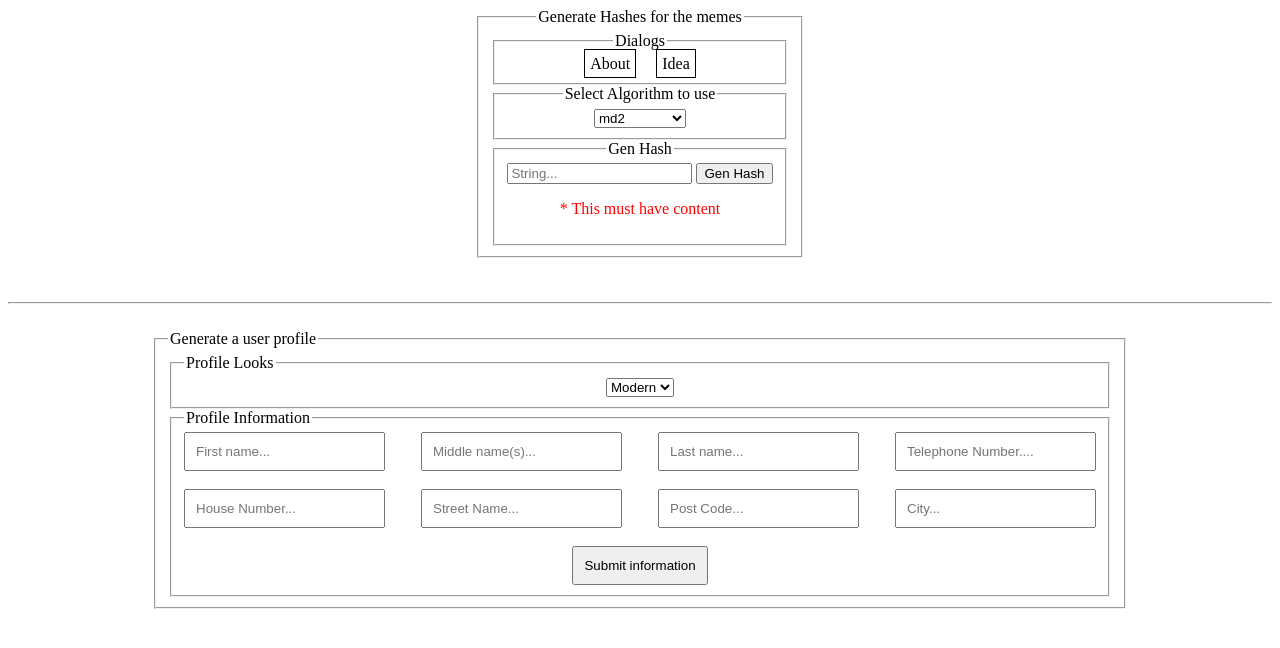
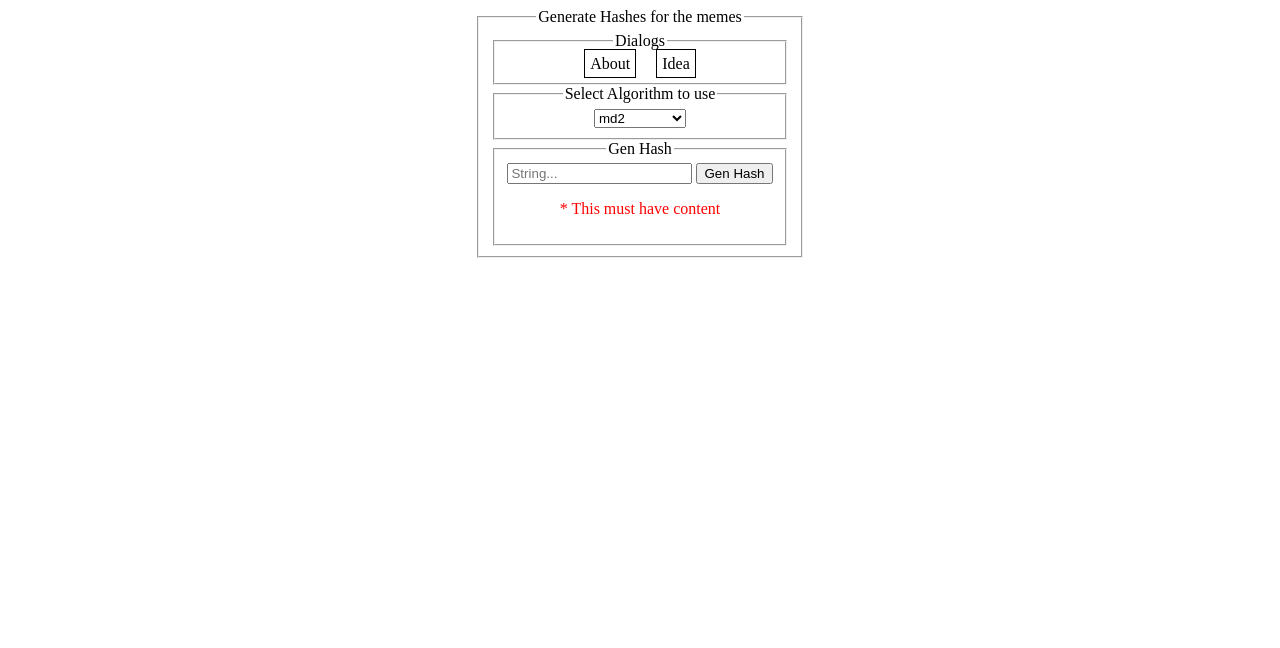
Before and after one commit to dstlny/language-experimentation, a PHP site: page /home.php in a window 1280 px wide. Shown: the top 648 px of the page. Run offline with PHP 8.4, Linux system fonts and the light colour scheme.

Commit message:
Update home.php

```diff
--- a/personal-thing/home.php
+++ b/personal-thing/home.php
@@ -94,56 +94,4 @@ if(!empty($_POST['txtString'])){
 }
 
     require_once 'footer.php';
-    echo '<br><hr><br>';
-    require_once 'header.php';
 ?>
-<div style="display:flex; padding: 0; margin: 0; list-style: none; align-items: center; justify-content: center;">
-    <fieldset>
-        <legend>Generate a user profile</legend>
-        <form method="post" action="">
-            <fieldset>
-                <legend>Profile Looks</legend>
-                    <center>
-                        <select id="profSelect">
-                            <option value="1">Modern</option>
-                        </select>
-                    </center>
-            </fieldset>
-            <fieldset>
-                <legend>Profile Information</legend>
-                    <center>
-                        <input style="padding: 10px;" type="text" placeholder="First name..." name="txtFirstName">&emsp;&emsp;
-                        <input style="padding: 10px;" type="text" placeholder="Middle name(s)..." name="txtMiddleName">&emsp;&emsp;
-                        <input style="padding: 10px;" type="text" placeholder="Last name..." name="txtLastName">&emsp;&emsp;
-                        <input style="padding: 10px;" type="tel" placeholder="Telephone Number...." name="txtTelNo"><br><br>
-                        <?php
-                            if(isset($_SESSION['genInfo'])) {
-                                echo $_SESSION['genInfo'];
-                            }
-                        ?>
-                        <input style="padding: 10px;" type="number" placeholder="House Number..." name="txtHouseNo">&emsp;&emsp;
-                        <input style="padding: 10px;" type="text" placeholder="Street Name..." name="txtStreet">&emsp;&emsp;
-                        <input style="padding: 10px;" type="text" placeholder="Post Code..." name="txtPost">&emsp;&emsp;
-                        <input style="padding: 10px;" type="text" placeholder="City..." name="txtCity"><br><br>
-                        <?php
-                            if(isset($_SESSION['genInfo2'])) {
-                                echo $_SESSION['genInfo2'];
-                            }
-                        ?>
-                        <button style="padding: 10px;" type="submit" name="subInfo" value="submit">Submit information</button>
-                    </center>
-            </fieldset>
-        </form>
-     </fieldset>
-</div>
-<?php
-    if(isset($_POST['subInfo'])) {
-        if(empty($_POST['txtFirstName']) || empty($_POST['txtMiddleName']) || empty($_POST['txtLastName']) || empty($_POST['txtTelNo'])){
-            $_SESSION['genInfo'] = '<p style="color:red;">* Your First, Middle, Last Name or Telephone Number cannot be empty.</p><br>';
-        } elseif(empty($_POST['txtHouseNo']) || empty($_POST['txtStreet']) || empty($_POST['txtPost']) || empty($_POST['txtCity'])) {
-            $_SESSION['genInfo2'] = '<p style="color:red;">* Your First, Middle, Last Name or Telephone Number cannot be empty.</p><br>';
-        }
-    }
-
-    require_once 'footer.php';
-?>
```
